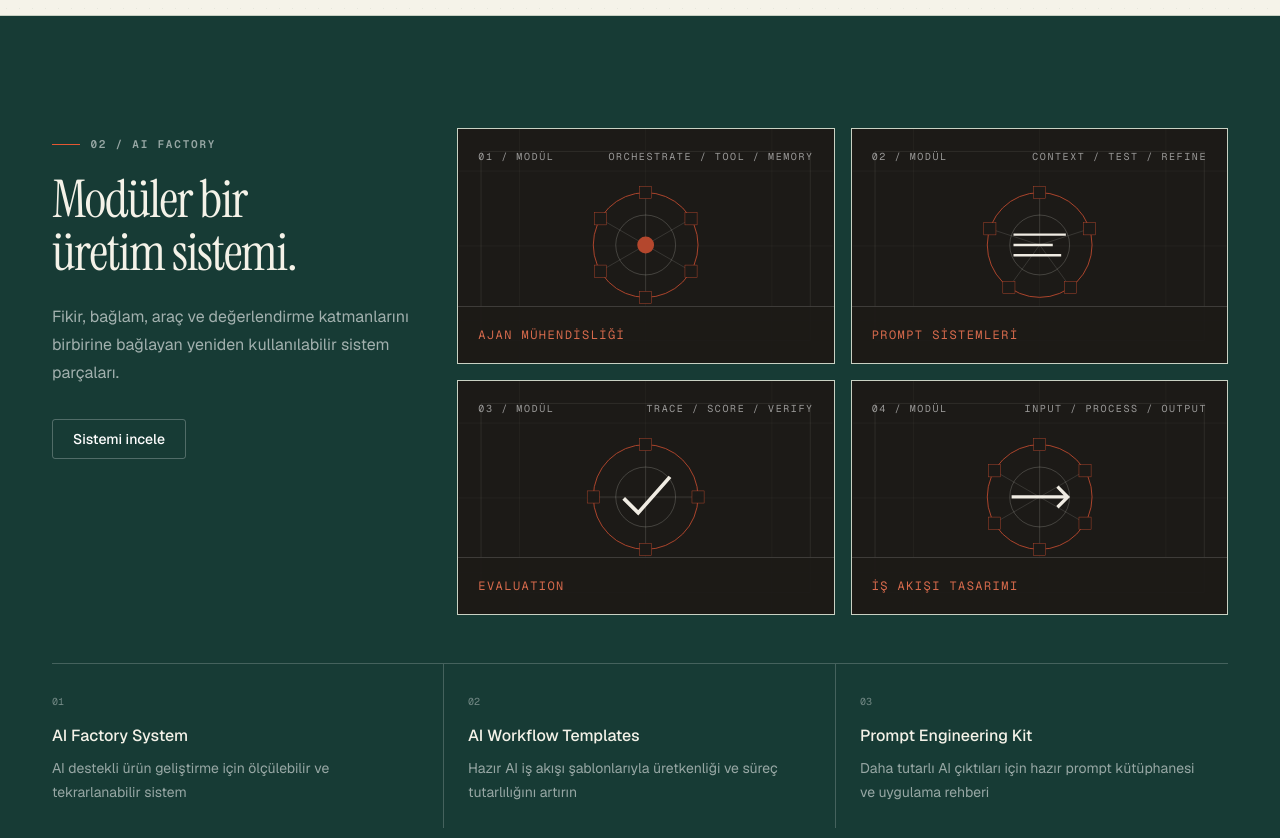
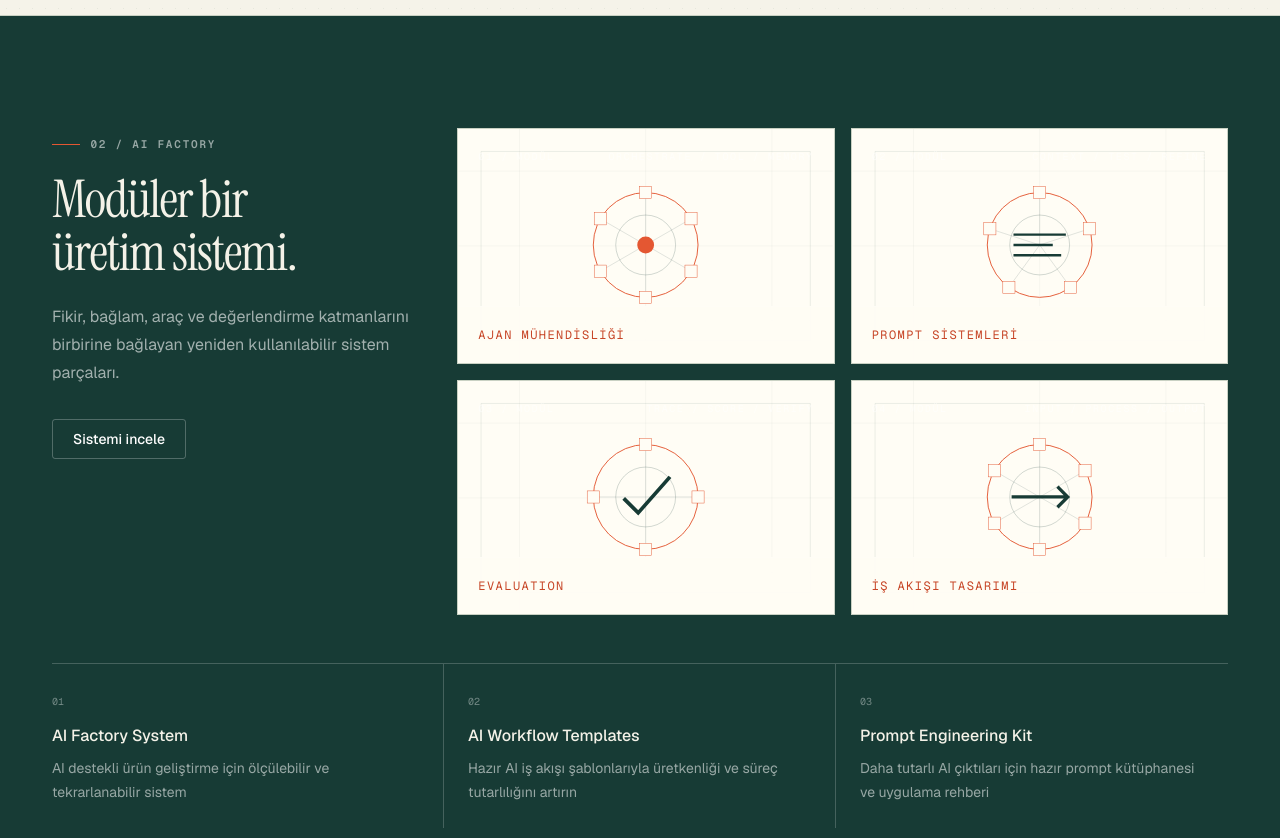
Before and after one commit to Hitbullets/brkunluer.site, a Next.js app: page / in a window 1280 px wide. Shown: the part 1740-2578 px from the top of the page. Built offline with nearby package versions, Linux system fonts and the light colour scheme.

Commit message:
design: restyle factory module diagrams

```diff
--- a/components/ui/editorial-graphics.tsx
+++ b/components/ui/editorial-graphics.tsx
@@ -26,11 +26,11 @@ export function ModuleCover({ variant, className }: { variant: ModuleVariant; cl
   const nodes = variant === 'prompt' ? 5 : variant === 'evaluation' ? 4 : 6
 
   return (
-    <div className={cn('relative aspect-[16/10] overflow-hidden border border-border bg-[#1c1a17] text-[#f0ece3]', className)}>
+    <div className={cn('relative aspect-[16/10] overflow-hidden border border-border bg-[#fffdf5] text-[#173b35]', className)}>
       <svg viewBox='0 0 800 500' className='absolute inset-0 h-full w-full' fill='none' aria-hidden='true'>
         <path d='M48 48H752V452H48z' stroke='currentColor' strokeOpacity='.18' />
         <path d='M0 90H800M0 250H800M0 410H800M130 0V500M400 0V500M670 0V500' stroke='currentColor' strokeOpacity='.08' />
-        <circle cx='400' cy='248' r='112' stroke='#B4472D' strokeWidth='2' />
+        <circle cx='400' cy='248' r='112' stroke='#E45732' strokeWidth='2' />
         <circle cx='400' cy='248' r='64' stroke='currentColor' strokeOpacity='.42' />
         {Array.from({ length: nodes }).map((_, index) => {
           const angle = (index / nodes) * Math.PI * 2 - Math.PI / 2
@@ -39,29 +39,29 @@ export function ModuleCover({ variant, className }: { variant: ModuleVariant; cl
           return (
             <g key={index}>
               <path d={`M400 248L${x} ${y}`} stroke='currentColor' strokeOpacity='.28' />
-              <rect x={x - 13} y={y - 13} width='26' height='26' fill='#1c1a17' stroke='#B4472D' />
+              <rect x={x - 13} y={y - 13} width='26' height='26' fill='#fffdf5' stroke='#E45732' />
             </g>
           )
         })}
         {variant === 'evaluation' && (
-          <path d='m353 251 31 31 68-77' stroke='#F0ECE3' strokeWidth='8' />
+          <path d='m353 251 31 31 68-77' stroke='#173B35' strokeWidth='8' />
         )}
         {variant === 'prompt' && (
-          <path d='M344 226h112M344 248h84M344 270h102' stroke='#F0ECE3' strokeWidth='5' />
+          <path d='M344 226h112M344 248h84M344 270h102' stroke='#173B35' strokeWidth='5' />
         )}
         {variant === 'workflow' && (
-          <path d='M340 248h120m-22-22 22 22-22 22' stroke='#F0ECE3' strokeWidth='7' />
+          <path d='M340 248h120m-22-22 22 22-22 22' stroke='#173B35' strokeWidth='7' />
         )}
         {variant === 'agent' && (
-          <circle cx='400' cy='248' r='18' fill='#B4472D' />
+          <circle cx='400' cy='248' r='18' fill='#E45732' />
         )}
       </svg>
       <div className='absolute inset-x-0 top-0 flex items-center justify-between p-4 font-mono text-[10px] tracking-[0.16em] text-white/55 sm:p-5'>
         <span>{item.index} / MODÜL</span>
         <span>{item.code}</span>
       </div>
-      <div className='absolute inset-x-0 bottom-0 border-t border-white/15 bg-[#1c1a17]/90 p-4 sm:p-5'>
-        <p className='font-mono text-xs tracking-[0.12em] text-[#d66a4c]'>{item.title}</p>
+      <div className='absolute inset-x-0 bottom-0 border-t border-white/15 bg-[#fffdf5]/95 p-4 sm:p-5'>
+        <p className='font-mono text-xs tracking-[0.12em] text-[#c74627]'>{item.title}</p>
       </div>
     </div>
   )
```
